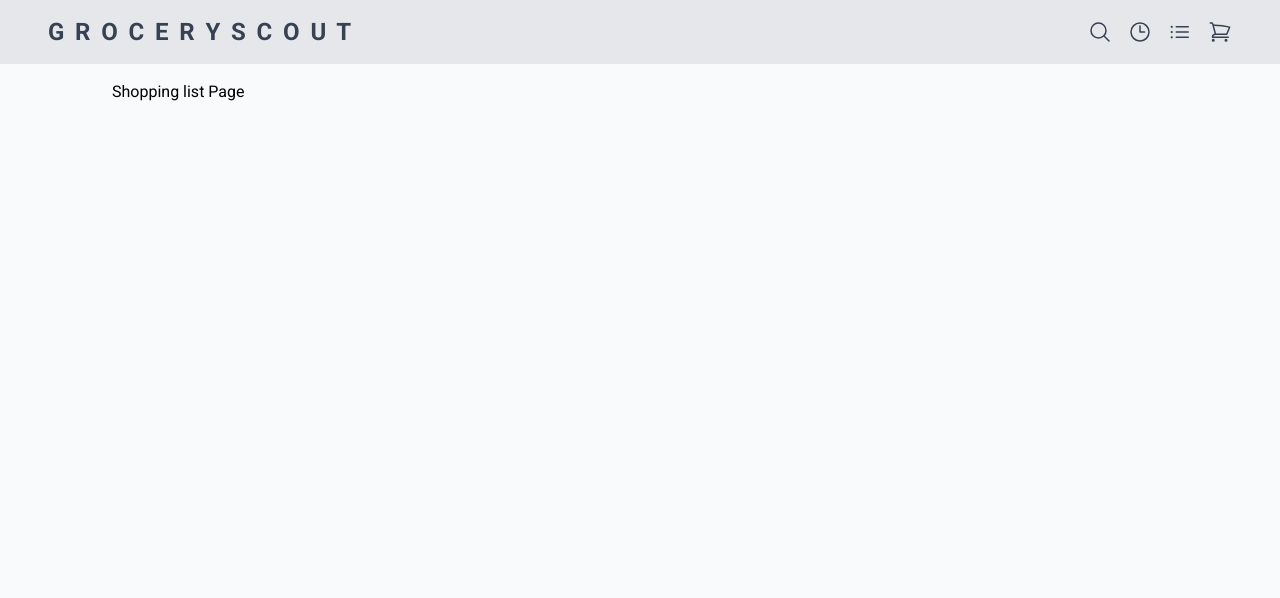
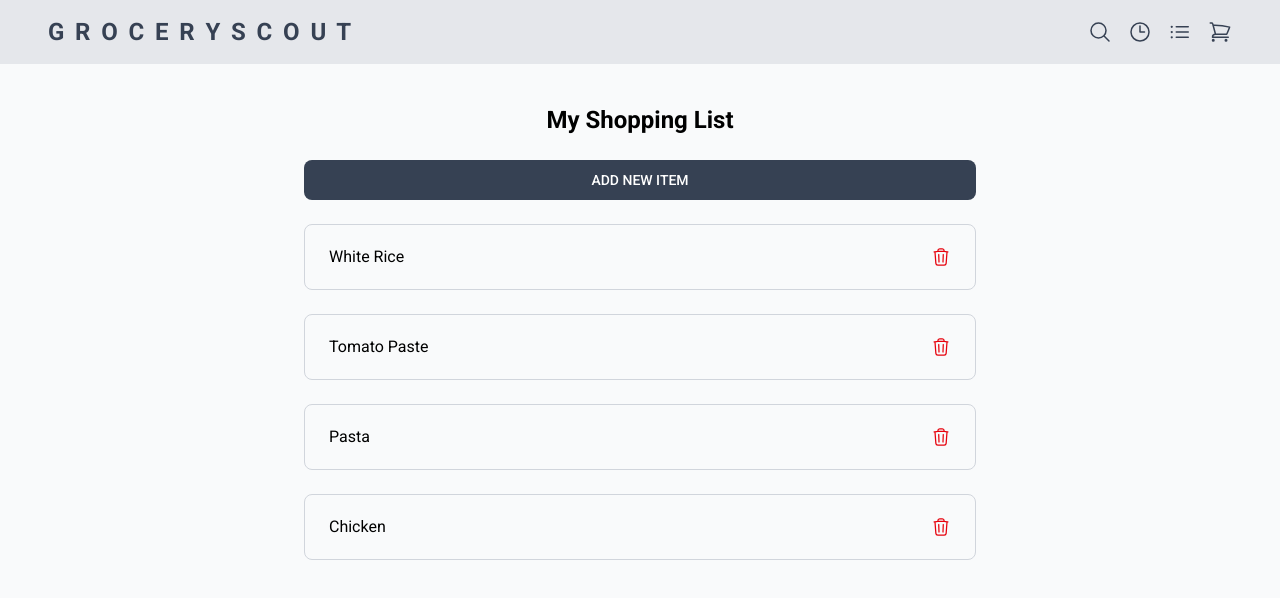
Before and after one commit to Stefan-Phan/GroceryScout, a Next.js app: page /shopping-list in a window 1280 px wide. Shown: the top 598 px of the page. Built offline with nearby package versions, Linux system fonts and the light colour scheme.

Commit message:
Create the shopping list UI and make the delete button works

```diff
--- a/app/shopping-list/page.tsx
+++ b/app/shopping-list/page.tsx
@@ -1,7 +1,41 @@
+"use client";
+import { useRef, useState } from "react";
+
+// import type
+import { Task } from "@/types/Task";
+import TaskItem from "@/components/shopping-list/TaskItem";
+
 export default function Page() {
+  const [tasks, setTasks] = useState<Task[]>([
+    { id: "1", text: "White Rice" },
+    { id: "2", text: "Tomato Paste" },
+    { id: "3", text: "Pasta" },
+    { id: "4", text: "Chicken" },
+  ]);
+
+  const handleDeleteTask = (id: string) => {
+    setTasks((prevTasks) => prevTasks.filter((task) => task.id !== id));
+  };
+
   return (
-    <>
-      <h1>Shopping list Page</h1>
-    </>
+    <div className="min-h-screen flex justify-center px-4">
+      <div className="w-full max-w-2xl">
+        <h1 className="text-2xl text-center font-bold my-6">
+          My Shopping List
+        </h1>
+
+        <button
+          type="button"
+          className="text-white bg-gray-700 hover:bg-gray-900 w-full focus:outline-none font-medium rounded-lg text-sm px-8 py-2.5 cursor-pointer transition mb-6"
+        >
+          ADD NEW ITEM
+        </button>
+
+        {/* Task rows */}
+        {tasks.map((task) => (
+          <TaskItem key={task.id} task={task} onDelete={handleDeleteTask} />
+        ))}
+      </div>
+    </div>
   );
 }
--- /dev/null
+++ b/components/shopping-list/TaskItem.tsx
@@ -0,0 +1,26 @@
+// import type
+import { Task } from "@/types/Task";
+
+// import icon
+import { TrashIcon } from "@heroicons/react/24/outline";
+
+interface TaskItemProps {
+  task: Task;
+  onDelete: (id: string) => void;
+}
+
+export default function TaskItem({ task, onDelete }: TaskItemProps) {
+  return (
+    <div className="flex px-6 py-5 items-center border border-gray-300 mb-6 rounded-lg transition-all duration-200 hover:scale-[1.01] hover:-translate-y-1 hover:shadow-lg hover:border-gray-400">
+      <div className="flex items-center flex-1">{task.text}</div>
+      <div className="flex space-x-4">
+        <button
+          className="text-red-600 hover:text-red-800 cursor-pointer"
+          onClick={() => onDelete(task.id)}
+        >
+          <TrashIcon className="h-5 w-5" />
+        </button>
+      </div>
+    </div>
+  );
+}
--- /dev/null
+++ b/types/Task.ts
@@ -0,0 +1,4 @@
+export interface Task {
+  id: string;
+  text: string;
+}
```
